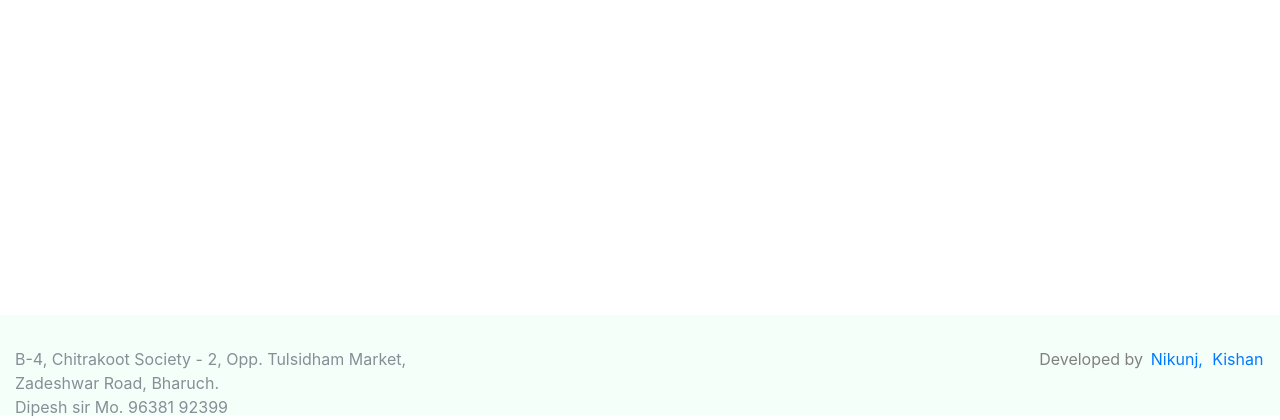
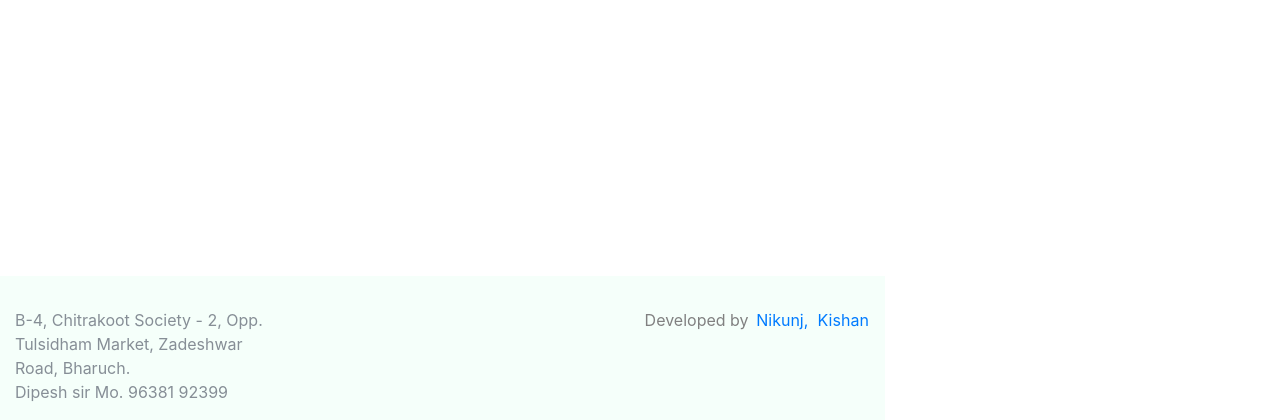
Before and after one commit to nnikunjt/student_results, a PHP site: page /index.php in a window 1280 px wide. Shown: the part 380-800 px from the top of the page. Run offline with PHP 8.4, Linux system fonts and the light colour scheme; some libraries are stand-ins or nearby versions.

Commit message:
I change css of footer

```diff
--- a/CSS/style.css
+++ b/CSS/style.css
@@ -33,14 +33,9 @@
 .footer{
  	background-color: #F5FFFA;
  	color: #808080;
- 	position: fixed;
-   	margin-bottom: .3rem;
-
-   	flex: 0 0 auto;
- 	bottom:0px;
-
-	height: 100px;
-	width: 100%;
+   	position: absolute;
+    left: 0;
+    bottom: 0;
  	padding-top: 2rem;
 
  }
```
Also changed, not shown: css/style.css (+3 -8 lines).
